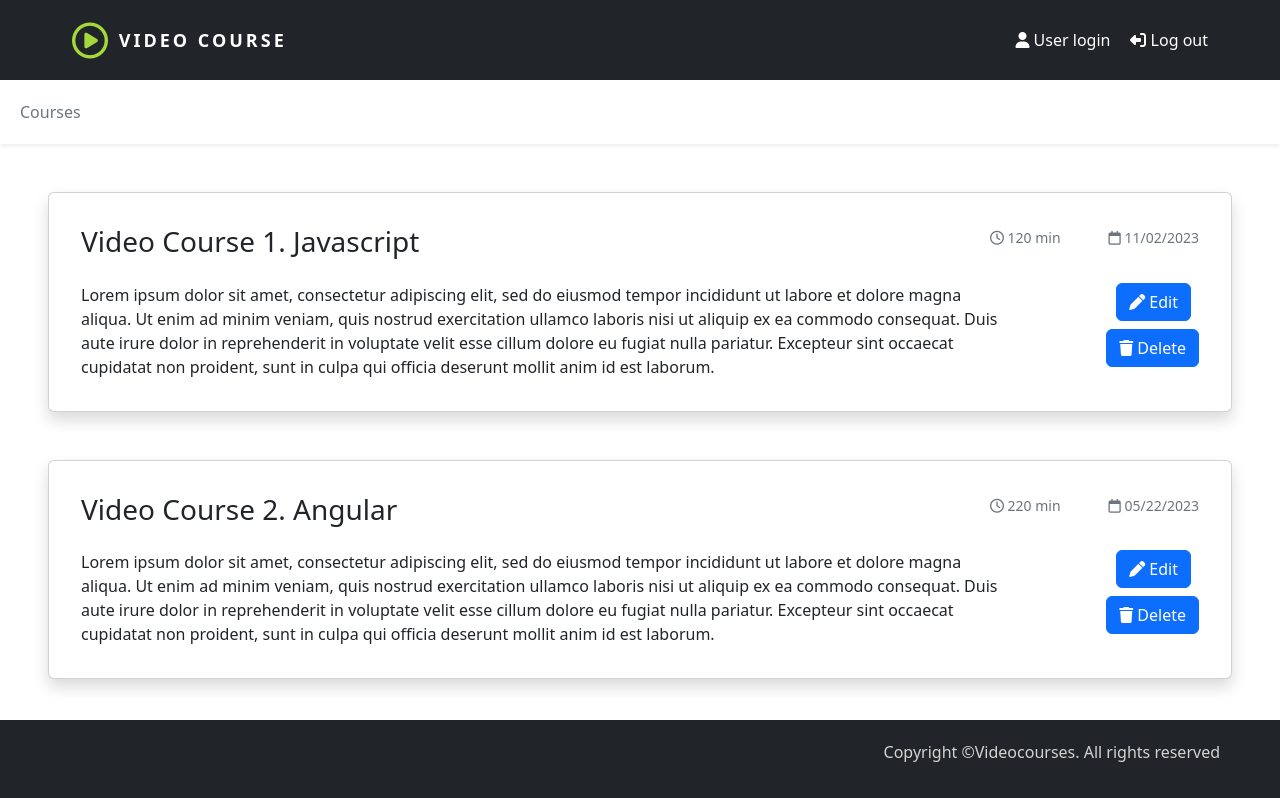
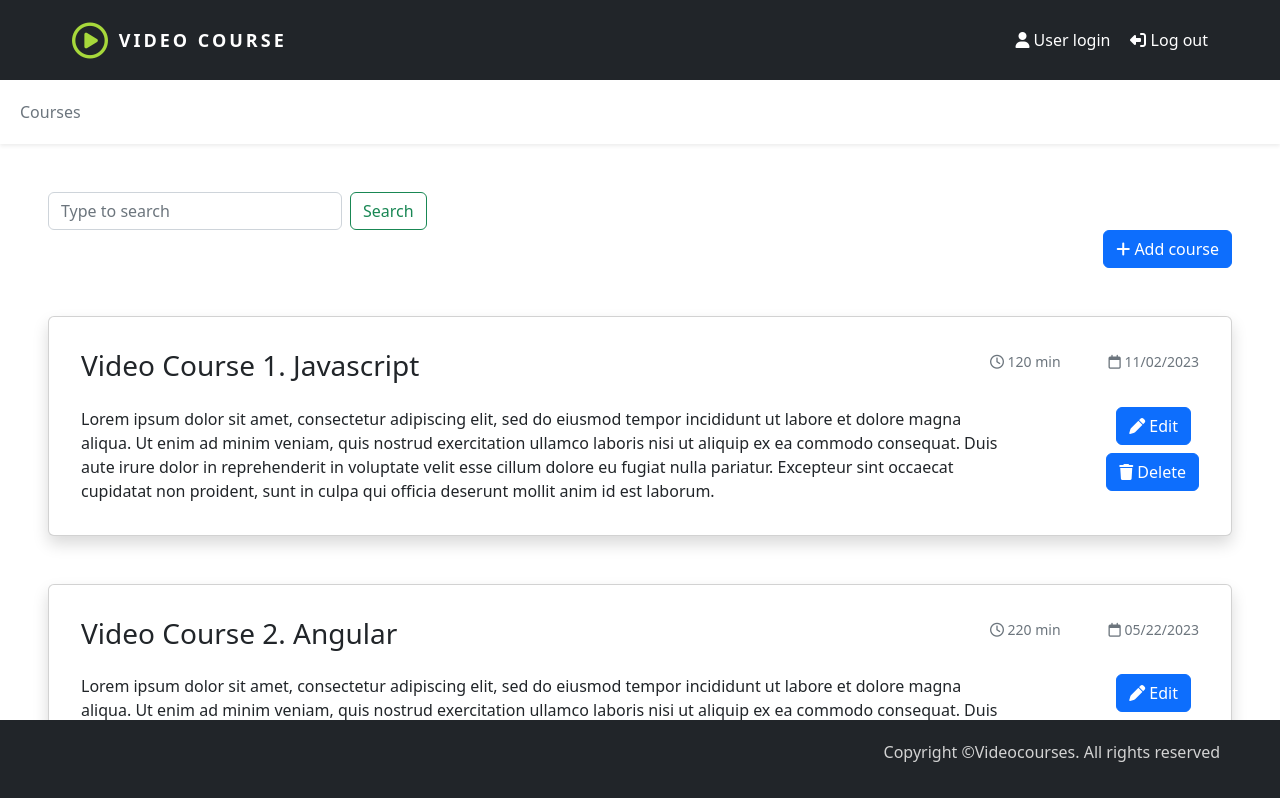
Before and after one commit to Sytnikovakatya/angular-courses-app, an Angular app: page / in a window 1280 px wide. Shown: the top 798 px of the page. Built offline with nearby package versions, Linux system fonts and the light colour scheme.

Commit message:
add search-bar component to app

```diff
--- a/src/app/app.component.html
+++ b/src/app/app.component.html
@@ -1,5 +1,6 @@
 <app-header></app-header>
 <app-breadcrumbs></app-breadcrumbs>
+<app-search-bar></app-search-bar>
 <app-course-card [course]="courses[0]"></app-course-card>
 <app-course-card [course]="courses[1]"></app-course-card>
 <app-loader></app-loader>
```
